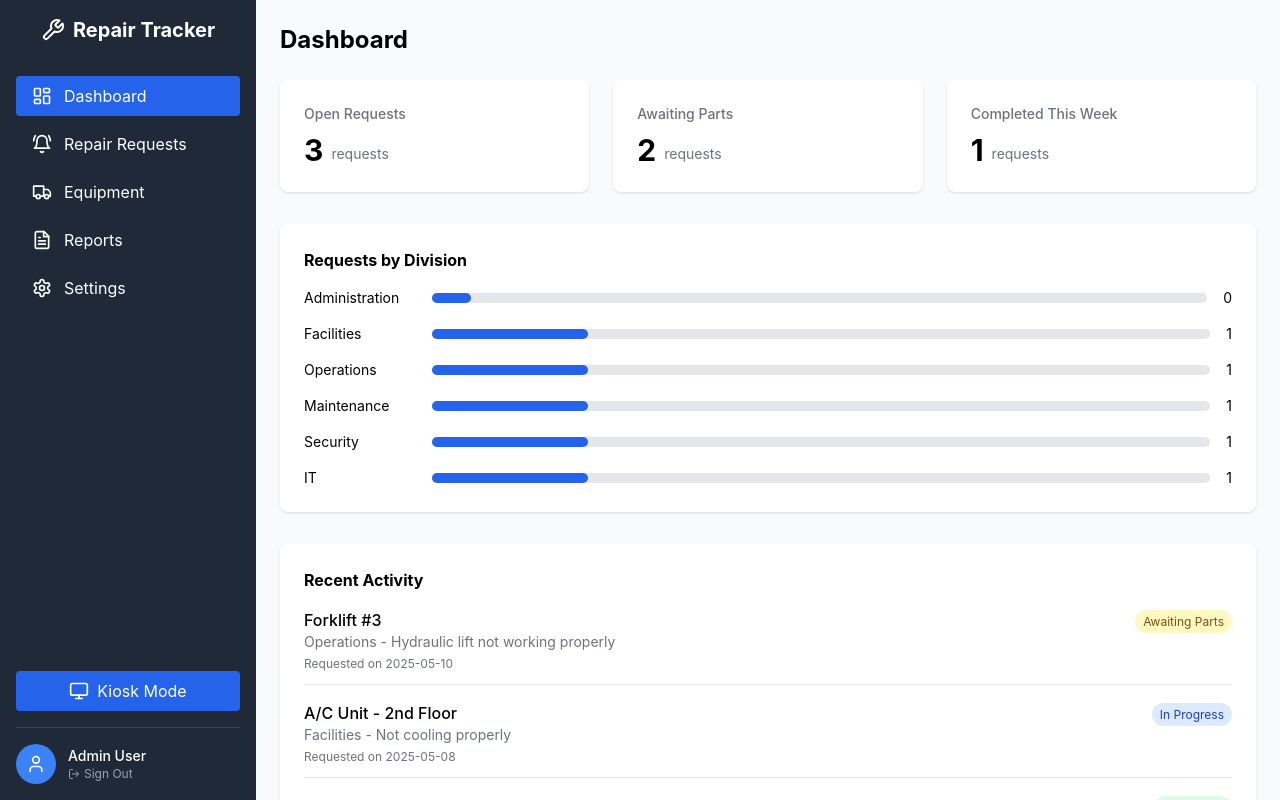
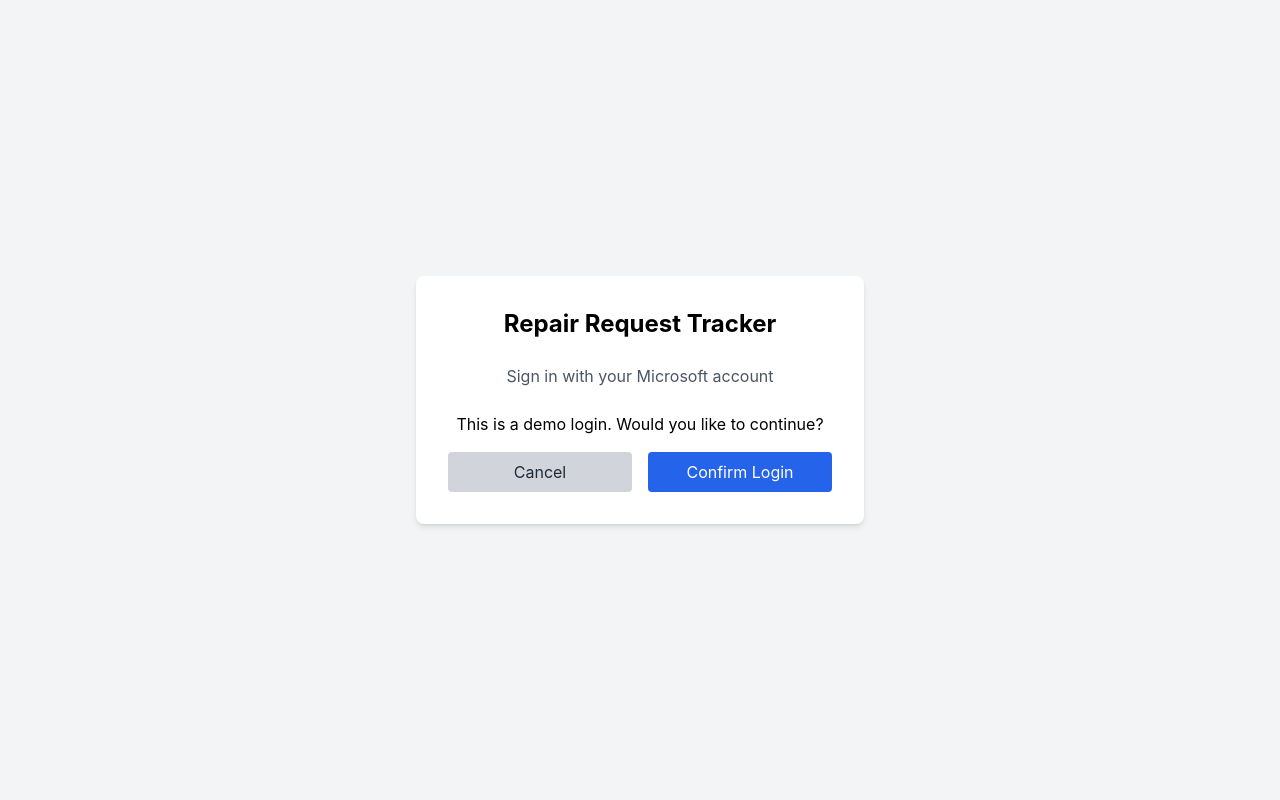
Before and after one commit to GlavaNet/repair-tracker, a React (Vite) app: page / in a window 1280 px wide. Both pictures are taken after a click on the button "Sign In with Microsoft". Built offline with nearby package versions, Linux system fonts and the light colour scheme.

Commit message:
Fix button handler

```diff
--- a/src/components/App.jsx
+++ b/src/components/App.jsx
@@ -25,7 +25,7 @@ const App = () => {
   const [filterDivision, setFilterDivision] = useState('All');
   const [filterStatus, setFilterStatus] = useState('All');
   const [user, setUser] = useState(null);
-  const [loggingIn, setLoggingIn] = useState(false);
+  const [showLoginConfirm, setShowLoginConfirm] = useState(false);
 
   // Load data from localStorage on mount
   useEffect(() => {
@@ -59,22 +59,25 @@ const App = () => {
     }
   }, [requests, equipment]);
 
-  // Handle login button click
+  // Handle login button click - just show confirmation dialog
   const handleLoginClick = () => {
-    // Instead of logging in directly, set a loading state
-    setLoggingIn(true);
+    setShowLoginConfirm(true);
+  };
 
-    // Display an alert to verify the login flow
-    alert("Login requested. Click OK to continue.");
-
-    // Now proceed with login
+  // Actual login function - separate from button handler
+  const confirmLogin = () => {
     setIsAuthenticated(true);
     setUser({
       name: 'Admin User',
       email: 'admin@example.com',
       role: 'admin'
     });
-    setLoggingIn(false);
+    setShowLoginConfirm(false);
+  };
+
+  // Cancel login
+  const cancelLogin = () => {
+    setShowLoginConfirm(false);
   };
 
   // Handle logout
@@ -134,13 +137,33 @@ const App = () => {
         <div className="bg-white p-8 rounded-lg shadow-md max-w-md w-full">
           <h1 className="text-2xl font-bold mb-6 text-center">Repair Request Tracker</h1>
           <p className="mb-6 text-center text-gray-600">Sign in with your Microsoft account</p>
-          <button
-            onClick={handleLoginClick}
-            disabled={loggingIn}
-            className="w-full bg-blue-600 text-white py-2 rounded hover:bg-blue-700 transition"
-          >
-            {loggingIn ? 'Signing in...' : 'Sign In with Microsoft'}
-          </button>
+
+          {showLoginConfirm ? (
+            <div>
+              <p className="mb-4 text-center">This is a demo login. Would you like to continue?</p>
+              <div className="flex space-x-4">
+                <button
+                  onClick={cancelLogin}
+                  className="flex-1 bg-gray-300 text-gray-800 py-2 rounded hover:bg-gray-400 transition"
+                >
+                  Cancel
+                </button>
+                <button
+                  onClick={confirmLogin}
+                  className="flex-1 bg-blue-600 text-white py-2 rounded hover:bg-blue-700 transition"
+                >
+                  Confirm Login
+                </button>
+              </div>
+            </div>
+          ) : (
+            <button
+              onClick={handleLoginClick}
+              className="w-full bg-blue-600 text-white py-2 rounded hover:bg-blue-700 transition"
+            >
+              Sign In with Microsoft
+            </button>
+          )}
         </div>
       </div>
     );
```
